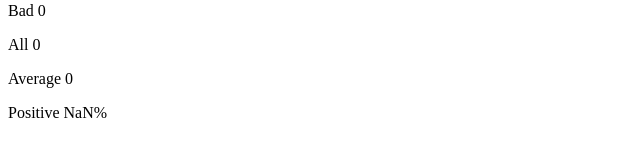
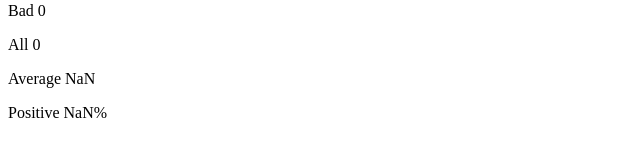
Before and after one commit to Rizz071/Fullstackopen, a React (Vite) app in the folder part1/unicafe/: page / in a window 1280 px wide. Shown: the part 247-404 px from the top of the page, without its empty margins (0-640 px from the left). Built offline with nearby package versions, Linux system fonts and the light colour scheme.

Commit message:
1.7: unicafe step2

```diff
--- a/part1/unicafe/src/App.jsx
+++ b/part1/unicafe/src/App.jsx
@@ -36,7 +36,10 @@ const App = () => {
       <StatField text="Neutral" num={neutral} />
       <StatField text="Bad" num={bad} />
       <StatField text="All" num={good + neutral + bad} />
-      <StatField text="Average" num={(good + neutral + bad) / 3} />
+      <StatField
+        text="Average"
+        num={((good - bad) / (good + neutral + bad)).toFixed(2)}
+      />
       <StatField
         text="Positive"
         num={((good * 100) / (good + neutral + bad)).toFixed(2) + "%"}
```
